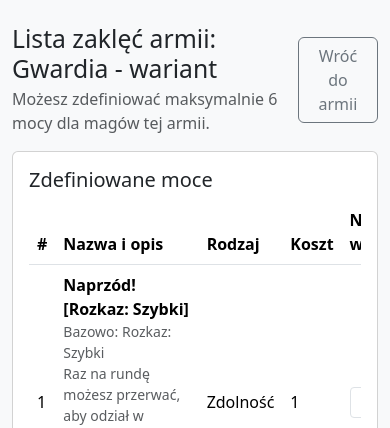
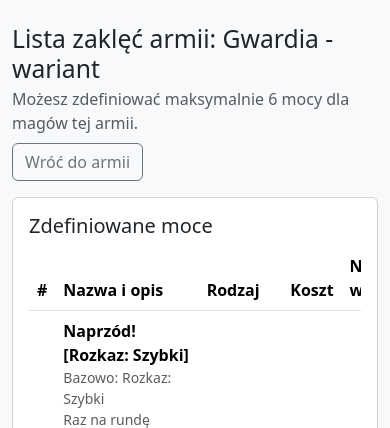
Before and after one commit to rozgladacz/OPR, a FastAPI app: page /armies/2/spells in a window 390 px wide. Shown: the part 56-484 px from the top of the page. Run offline with FastAPI, Linux system fonts and the light colour scheme; a user stored in the database is signed in; some libraries are stand-ins or nearby versions.

Commit message:
Allow list headers to wrap actions on small screens

```diff
--- a/app/templates/armies_list.html
+++ b/app/templates/armies_list.html
@@ -1,7 +1,7 @@
 {% extends "base.html" %}
 {% block title %}Armie - OPR{% endblock %}
 {% block content %}
-<div class="d-flex justify-content-between align-items-center mb-3">
+<div class="d-flex flex-wrap gap-2 gap-md-3 justify-content-between align-items-center mb-3">
   <h2>Armie</h2>
   <a class="btn btn-primary" href="/armies/new">Nowa armia</a>
 </div>
--- a/app/templates/armory_list.html
+++ b/app/templates/armory_list.html
@@ -1,7 +1,7 @@
 {% extends "base.html" %}
 {% block title %}Zbrojownie - OPR{% endblock %}
 {% block content %}
-<div class="d-flex justify-content-between align-items-center mb-3">
+<div class="d-flex flex-wrap gap-2 gap-md-3 justify-content-between align-items-center mb-3">
   <h2>Zbrojownie</h2>
   <a class="btn btn-primary" href="/armories/new">Nowa zbrojownia</a>
 </div>
--- a/app/templates/army_spells.html
+++ b/app/templates/army_spells.html
@@ -1,7 +1,7 @@
 {% extends "base.html" %}
 {% block title %}Lista zaklęć – {{ army.name }} - OPR{% endblock %}
 {% block content %}
-<div class="d-flex justify-content-between align-items-center mb-3">
+<div class="d-flex flex-wrap gap-2 gap-md-3 justify-content-between align-items-center mb-3">
   <div>
     <h2 class="mb-1">Lista zaklęć armii: {{ army.name }}</h2>
     <p class="text-muted mb-0">Możesz zdefiniować maksymalnie 6 mocy dla magów tej armii.</p>
--- a/app/templates/rosters_list.html
+++ b/app/templates/rosters_list.html
@@ -1,7 +1,7 @@
 {% extends "base.html" %}
 {% block title %}Rozpiski - OPR{% endblock %}
 {% block content %}
-<div class="d-flex justify-content-between align-items-center mb-3">
+<div class="d-flex flex-wrap gap-2 gap-md-3 justify-content-between align-items-center mb-3">
   <h2>Rozpiski</h2>
   <a class="btn btn-primary" href="/rosters/new">Nowa rozpiska</a>
 </div>
```
